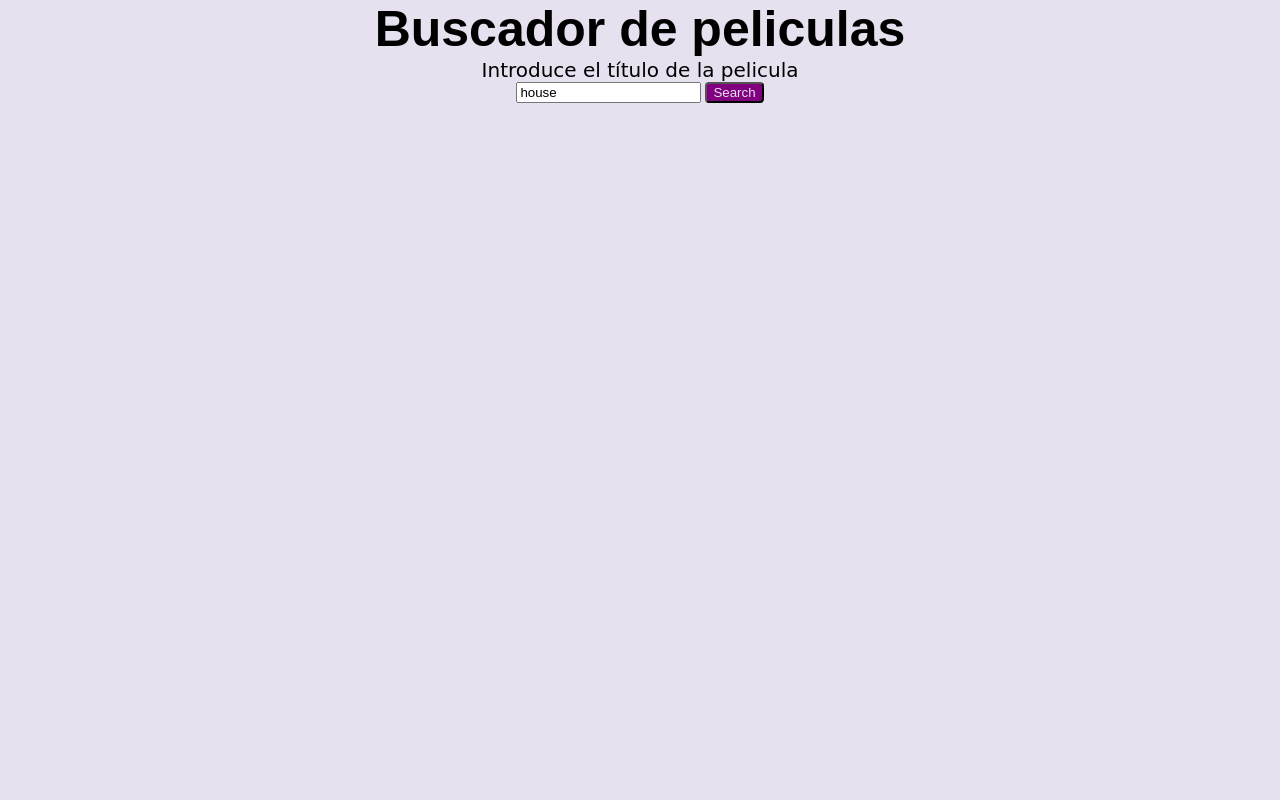
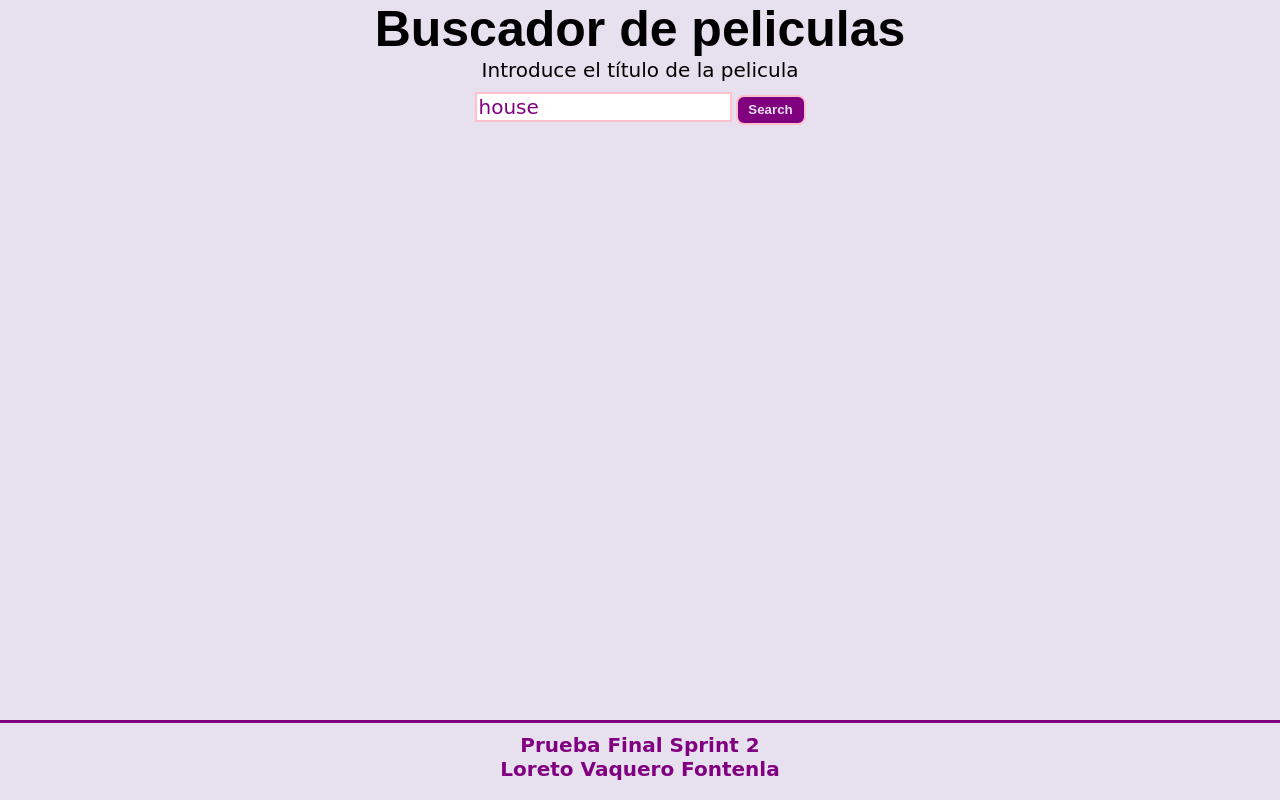
Before and after one commit to VaqueroFontenla/dorcas-s2-evaluacion-final-VaqueroFontenla, a website: page index.html in a window 1280 px wide. Drawn offline with Linux system fonts and the light colour scheme; a web font is replaced by a local one.

Commit message:
Almost all styles

```diff
--- a/index.html
+++ b/index.html
@@ -23,7 +23,9 @@
 			<div class="film-container js-film-container">
 			</div>
 		</main>
-		<footer class="footer"></footer>
+		<footer class="footer">
+			<p class=footerText>Prueba Final Sprint 2 <br> Loreto Vaquero Fontenla</p>
+		</footer>
 	</div>
 
 
--- a/js/main.js
+++ b/js/main.js
@@ -9,6 +9,7 @@ var cardContainer;
 
 function search() {
   filmFoundedPlace.innerHTML = '';
+  var storage = localStorage.getItem('series');
   var filmTitle = inputSearch.value;
   var url = 'http://api.tvmaze.com/search/shows?q=' + filmTitle;
   fetch(url)
@@ -45,12 +46,14 @@ function search() {
         divContainerCard.appendChild(img);
         divContainerCard.classList.add('imgContainer');
         cardContainer = creatediv(divContainerCard,divContainerTitle);
+        console.dir(cardContainer);
         cardContainer.classList.add('nofavourite');
         cardContainer.addEventListener('click', addFavorite);
 
 
         //console.log(cardContainer);
         filmFoundedPlace.append(cardContainer);
+
       }
     });
 }
@@ -77,5 +80,7 @@ buttonSearch.addEventListener('click', search);
 //Peliculas favoritas
 function addFavorite(e) {
   var currentFilm = e.currentTarget;
+  console.dir(currentFilm);
   currentFilm.classList.toggle('favourite');
+  localStorage.setItem('series', currentFilm.lastChild.textContent);
 }
--- a/scss/components/_buttons.scss
+++ b/scss/components/_buttons.scss
@@ -1,6 +1,11 @@
 .btnSearch {
   background-color: $color-primary;
-  border-radius: 4px;
+  border-radius: 8px;
   color: $background-primary;
+  font-weight: $fontFat;
+  height: 30px;
+  width: 70px;
+  text-align: center;
+  border: 2px solid $color-secondary;
 
 }
--- a/scss/core/_mixins.scss
+++ b/scss/core/_mixins.scss
@@ -3,5 +3,5 @@
   flex-direction: column;
   align-items: center;
   background: linear-gradient(to bottom, $color-primary, $color-secondary);
-  padding: 25px 50px;
+  padding: 15px 30px;
 }
--- a/scss/layout/_footer.scss
+++ b/scss/layout/_footer.scss
@@ -0,0 +1,12 @@
+.footer {
+  width: 100%;
+  height: 10%;
+  position: absolute;
+  bottom: 0;
+  border-top: 3px solid $color-primary;
+  padding-top: 10px;
+  font-family: $fontPrimary;
+	font-size: $fontsize-s;
+	color: $color-primary;
+	font-weight: $fontFat;
+}
--- a/scss/layout/_header.scss
+++ b/scss/layout/_header.scss
@@ -13,5 +13,13 @@
   font-size: $fontsize-s;
 }
 .searchContainer {
+  padding: 10px;
+}
 
+.inputSearch {
+  border: 2px solid $color-secondary;
+  color: $color-primary;
+  height: 30px;
+  font-family: $fontPrimary;
+  font-size: $fontsize-s;
 }
--- a/scss/pages/_home.scss
+++ b/scss/pages/_home.scss
@@ -8,8 +8,11 @@ $colorBlue: red;
 .wrapper {
   width: 100%;
 	height: 100vh;
+	position: relative;
 	text-align: center;
-	background-color: $background-primary;
+  background-color: $background-primary;
+	// background-image: url('../../images/descarga.png');
+	// background-size: cover;
 
 }
 
@@ -27,19 +30,20 @@ $colorBlue: red;
 
 }
 
-
+.main {
+	display: flex;
+}
 .film-container {
   padding: 20px;
   display: grid;
   //grid-template-columns: repeat(auto-fill, minmax(200px,200px));
 	grid-template-columns: 1fr 1fr 1fr 1fr;
+	grid-template-rows: auto;
   grid-gap: 20px;
 
 }
 
 .imgContainer {
-	border: 2px solid purple;
-	padding: 0;
   //width: 100px;
   //background-image: url (img.scr)
   //background-size: cover;
```
Also changed, not shown: css/main.css, images/descarga.png (added), js/main.min.js.
